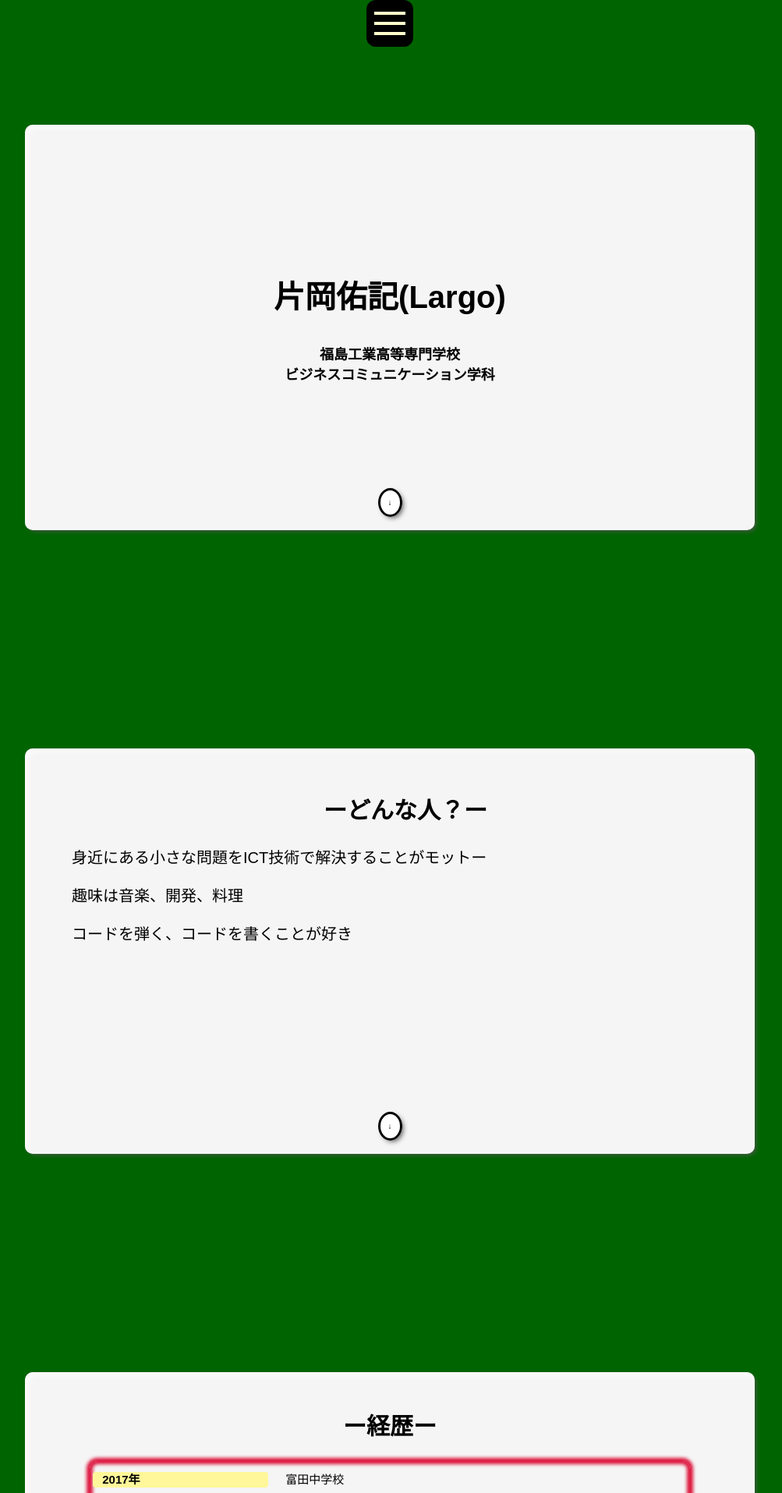
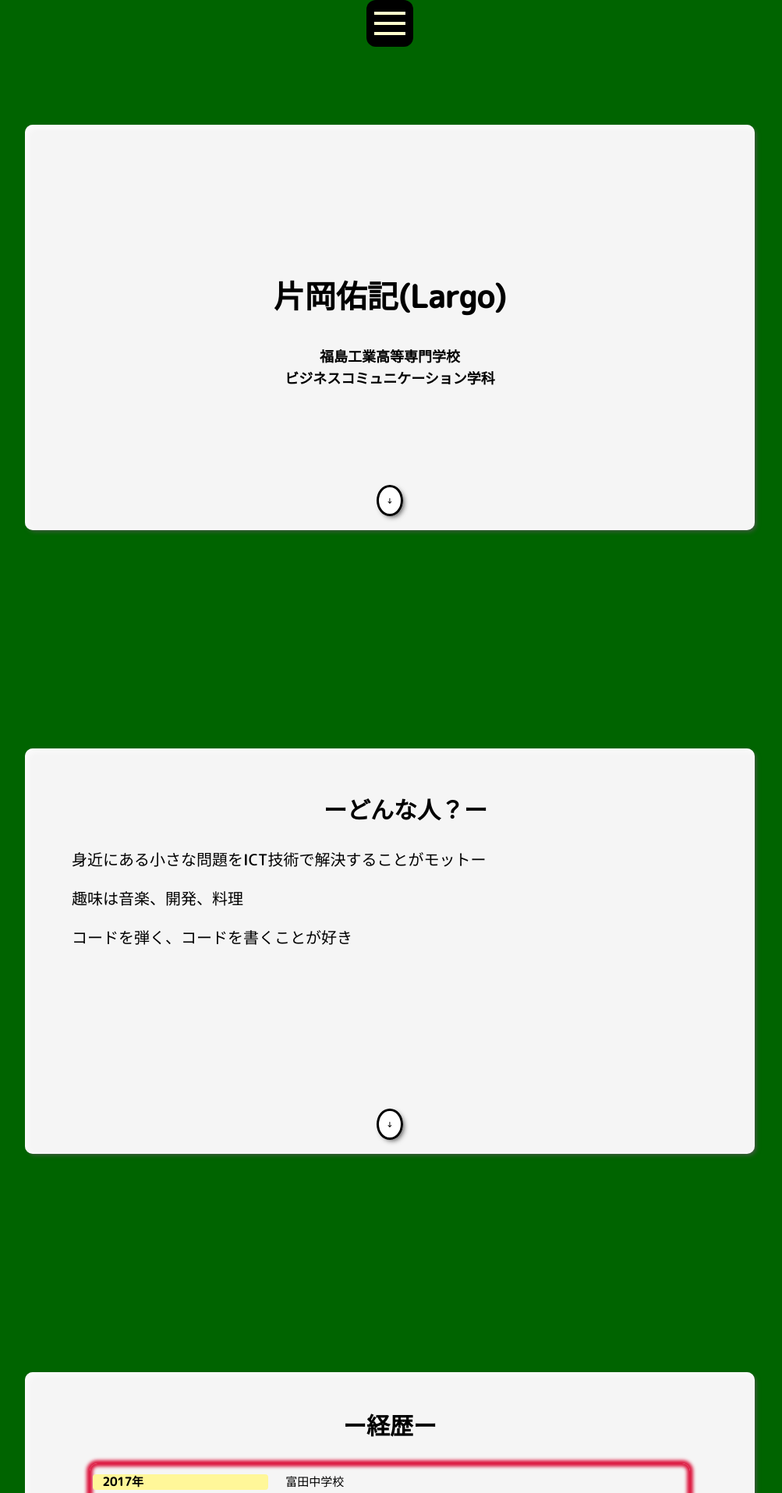
Before and after one commit to yukiti224gt/MyPortfolio, a PHP site: page / in a window 1280 px wide. Shown: the top 1915 px of the page at 78% size, without its empty margins (140-1143 px from the left). Run offline with PHP 8.4, Linux system fonts and the light colour scheme.

Commit message:
FEAT: font修正

```diff
--- a/index.html
+++ b/index.html
@@ -4,6 +4,9 @@
   <meta charset="UTF-8">
   <meta name="viewport" content="width=device-width, initial-scale=1.0">
   <link rel="stylesheet" href="style.css">
+  <link rel="preconnect" href="https://fonts.googleapis.com">
+  <link rel="preconnect" href="https://fonts.gstatic.com" crossorigin>
+  <link href="https://fonts.googleapis.com/css2?family=M+PLUS+Rounded+1c:wght@500&display=swap" rel="stylesheet">
   <title>Largo's Portforio</title>
 </head>
 <body>
--- a/style.css
+++ b/style.css
@@ -1,3 +1,5 @@
+@import url('https://fonts.googleapis.com/css?family=M+PLUS+1p');
+
 /* Loading Block */
 #loading {
   width: 100vw;
@@ -169,7 +171,11 @@ a:hover {
 body {
   margin: 0;
   background-color: #006400;
-  font-family: HanziPen SC, Hannotate SC, メイリオ, meiryo, sans-serif;
+  font-family:
+    Hannotate SC,
+    'M PLUS Rounded 1c',
+    fantasy,
+    'Comic Sans MS';
 
 }
 
```
